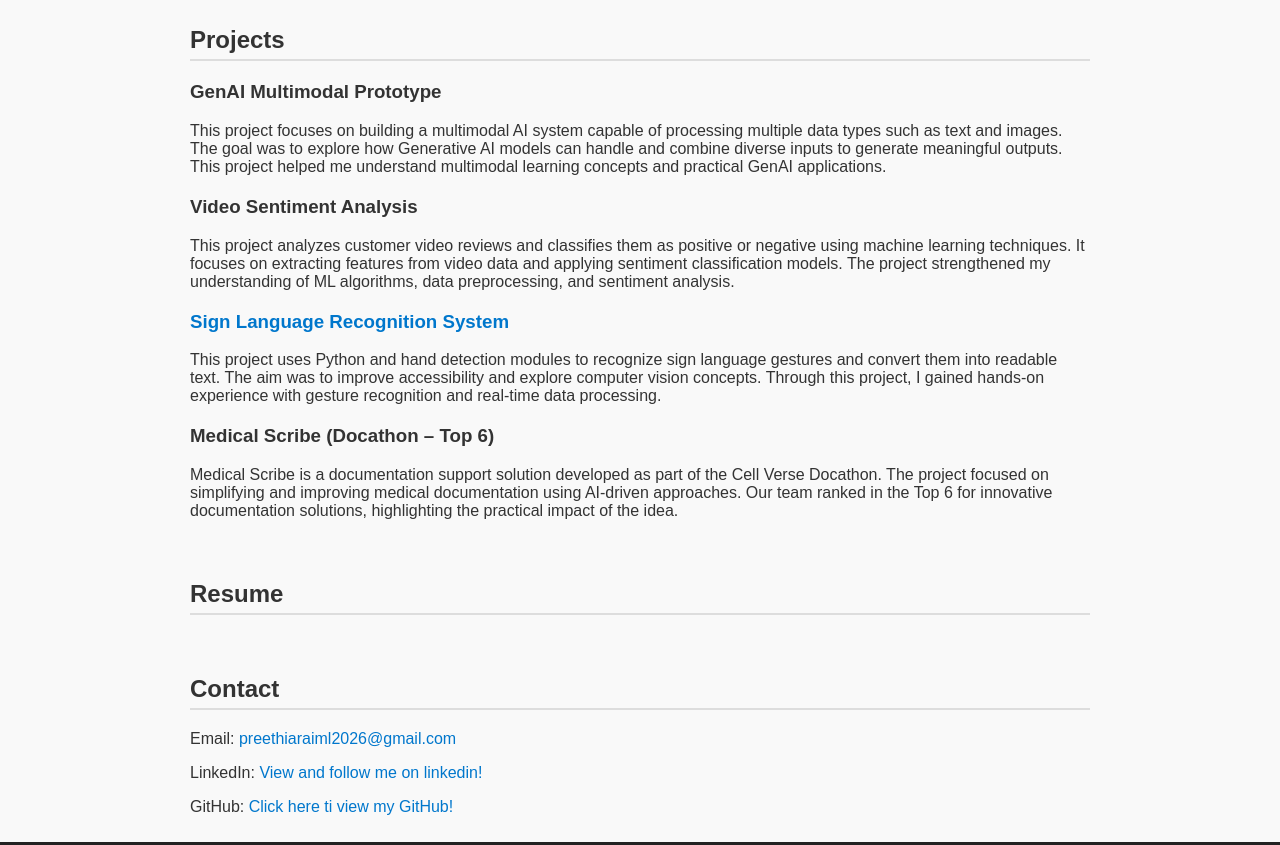
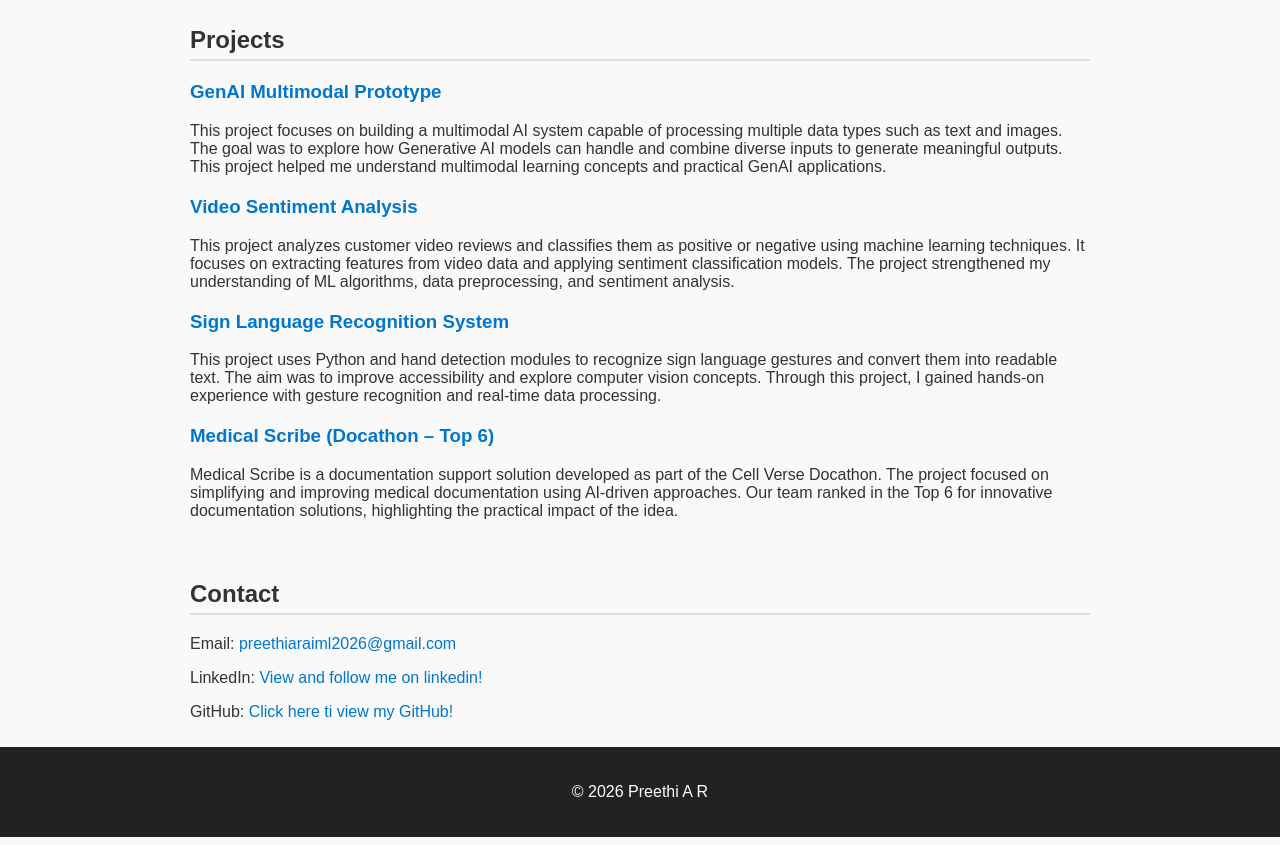
Before and after one commit to PreethiReddy-12/Portfolio, a plain HTML site: page index.html in a window 1280 px wide. Shown: the part 525-1370 px from the top of the page. Drawn offline with Linux system fonts and the light colour scheme.

Commit message:
Revise project details and links in index.html
Updated project links and descriptions in the portfolio.

```diff
--- a/index.html
+++ b/index.html
@@ -68,12 +68,12 @@
 <section>
     <h2>Projects</h2>
     <div class="project">
-        <h3>GenAI Multimodal Prototype</h3>
+        <h3><a href="https://github.com/PreethiReddy-12/GenAI-Craft-Fusion">GenAI Multimodal Prototype</a></h3>
         <p>This project focuses on building a multimodal AI system capable of processing multiple data types such as text and images. The goal was to explore how Generative AI models can handle and combine diverse inputs to generate meaningful outputs. This project helped me understand multimodal learning concepts and practical GenAI applications.</p>
     </div>
 
     <div class="project">
-        <h3>Video Sentiment Analysis</h3>
+        <h3><a href="https://github.com/PreethiReddy-12/video-sentiment-classifier">Video Sentiment Analysis</a></h3>
         <p>This project analyzes customer video reviews and classifies them as positive or negative using machine learning techniques. It focuses on extracting features from video data and applying sentiment classification models. The project strengthened my understanding of ML algorithms, data preprocessing, and sentiment analysis.</p>
     </div>
     <div class="project">
@@ -82,16 +82,9 @@
     </div>
 
     <div class="project">
-        <h3>Medical Scribe (Docathon – Top 6)</h3>
+        <h3><a href="https://github.com/shoaibahmed2755/Docathon">Medical Scribe (Docathon – Top 6)</a></h3>
         <p>Medical Scribe is a documentation support solution developed as part of the Cell Verse Docathon. The project focused on simplifying and improving medical documentation using AI-driven approaches. Our team ranked in the Top 6 for innovative documentation solutions, highlighting the practical impact of the idea.</p>
     </div>
-</section>
-<section>
-    <h2>Resume</h2>
-    <p>
-        <a href="#"></a>
-        <!-- Later replace # with your resume PDF link -->
-    </p>
 </section>
 <section>
     <h2>Contact</h2>
```
